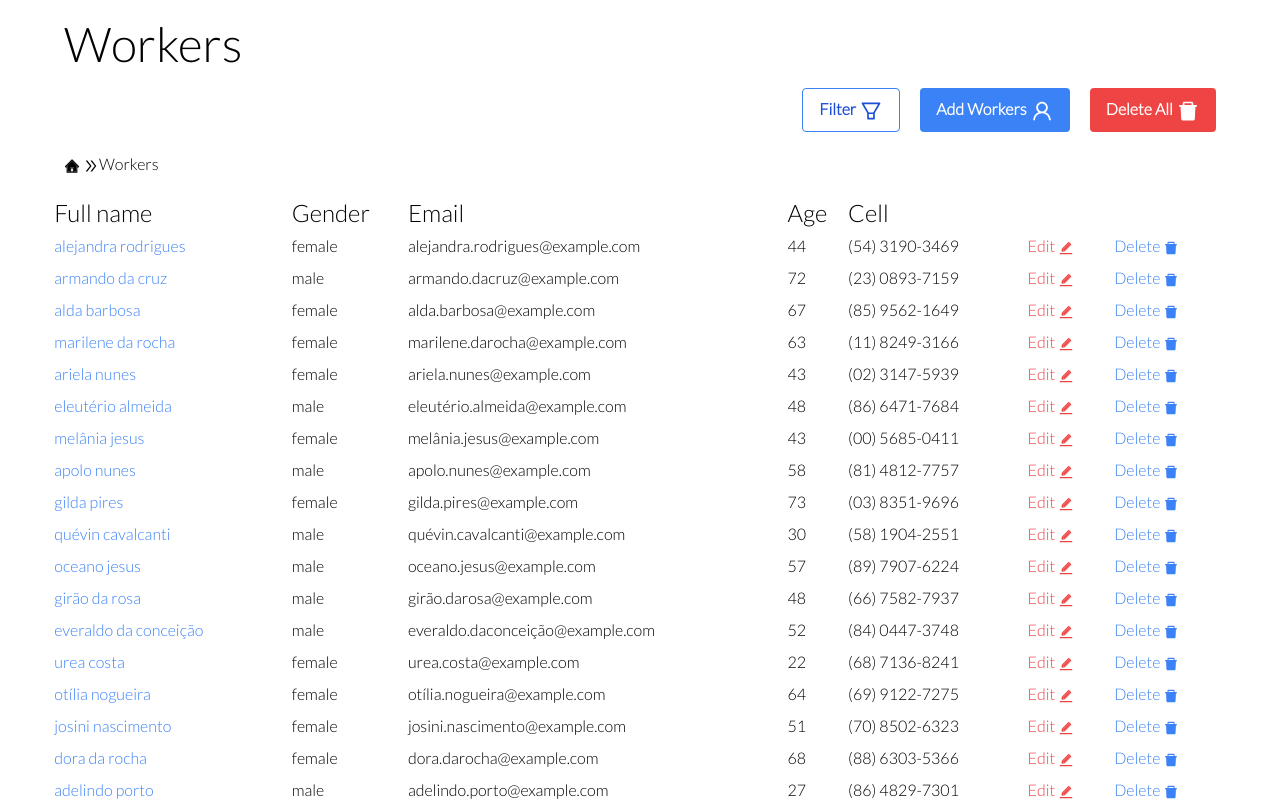
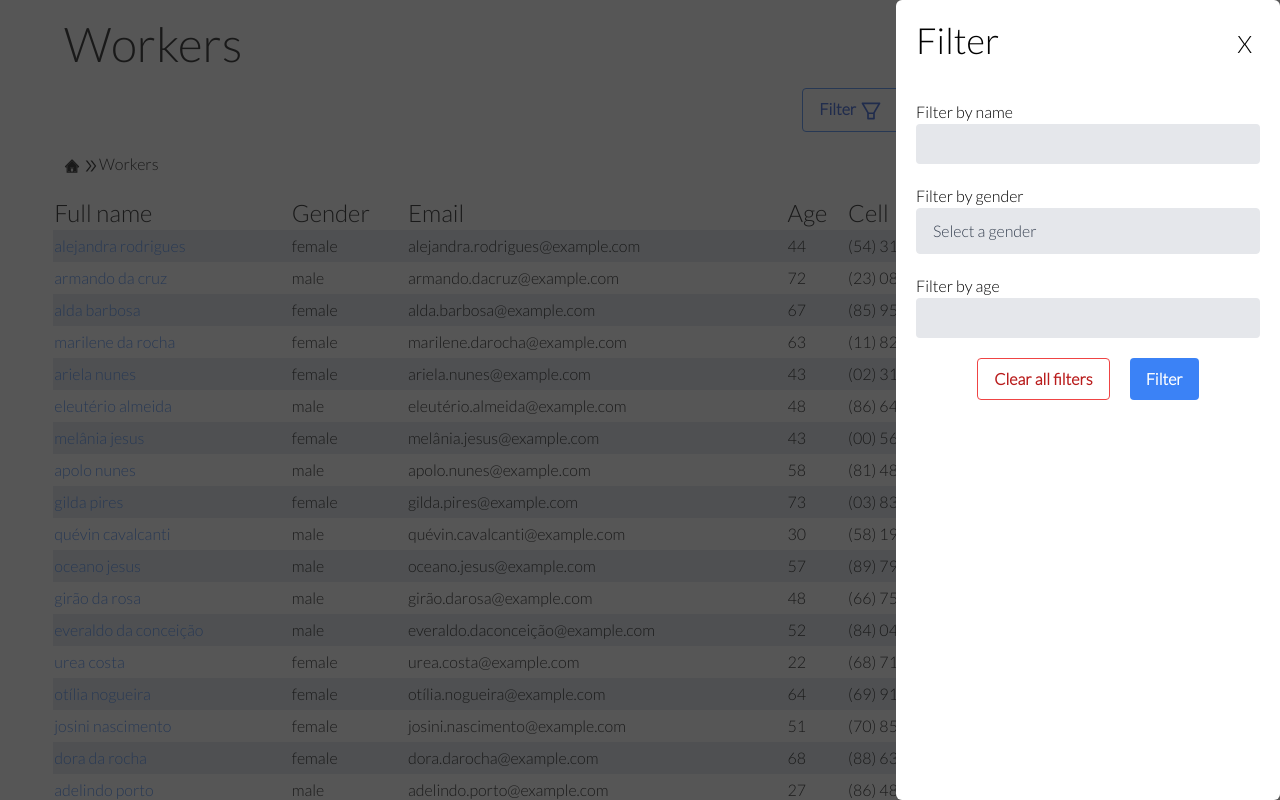
Before and after one commit to RenzoBeltran/react-challenge-workers, a React (Create React App) app: page / in a window 1280 px wide. Both pictures are taken after a click on the button "Filter". Shown: the top 800 px of the page. Built offline with nearby package versions, Linux system fonts and the light colour scheme.

Commit message:
Add: Filter component content and styling
In this commit, i also create the functions
to open and close the filter modal

```diff
--- a/src/components/Filter/index.tsx
+++ b/src/components/Filter/index.tsx
@@ -1,7 +1,42 @@
-const index = () => {
+interface IFilter {
+  title: string;
+  handleCloseFilter(): any;
+}
+
+const index: React.FC<IFilter> = ({ title, handleCloseFilter }) => {
+  const clickToScreen = (event: any) => {
+    if (event.path[0].id === "close-modal")
+      handleCloseFilter();
+  }
+  document.body.addEventListener('click', clickToScreen, true);
   return (
-    <div>
-      im the filter component
+    <div id="close-modal" className="absolute top-0 w-screen h-screen filter-bg flex justify-end items-center z-10">
+      <div className="w-96 relative h-screen bg-white p-5 rounded-md">
+        <button className="absolute top-7 right-7 text-2xl" onClick={handleCloseFilter}>X</button>
+        <h3 className="text-4xl mb-10">{title}</h3>
+        <form action="/" method="get">
+          <div className="mb-5">
+            <label htmlFor="filter-by-name">Filter by name</label>
+            <input className="bg-gray-200 appearance-none border-2 border-gray-200 rounded w-full py-2 px-4 text-gray-700 leading-tight focus:outline-none focus:bg-white focus:border-purple-500" name="name" id="filter-by-name" type="text" />
+          </div>
+          <div className="mb-5">
+            <label htmlFor="filter-by-gender">Filter by gender</label>
+            <select className="block appearance-none w-full bg-gray-200 border border-gray-200 text-gray-700 py-3 px-4 pr-8 rounded leading-tight focus:outline-none focus:bg-white focus:border-gray-500" name="gender" id="filter-by-gender" defaultValue="">
+              <option value="">Select a gender</option>
+              <option value="male">Male</option>
+              <option value="female">Female</option>
+            </select>
+          </div>
+          <div className="mb-5">
+            <label htmlFor="filter-by-age">Filter by age</label>
+            <input className="bg-gray-200 appearance-none border-2 border-gray-200 rounded w-full py-2 px-4 text-gray-700 leading-tight focus:outline-none focus:bg-white focus:border-purple-500" name="age" type="number" min="0" max="200" />
+          </div>
+          <div className="flex justify-center">
+            <button className="bg-transparent hover:bg-red-500 text-red-700 mr-5 font-semibold hover:text-white py-2 px-4 border border-red-500 hover:border-transparent rounded" type="reset">Clear all filters</button>
+            <button className="bg-blue-500 hover:bg-blue-700 text-white font-bold py-2 px-4 rounded" type="submit">Filter</button>
+          </div>
+        </form>
+      </div>
     </div>
   );
 };
--- a/src/index.css
+++ b/src/index.css
@@ -10,7 +10,10 @@ body {
   -moz-osx-font-smoothing: grayscale;
 }
 
-code {
-  font-family: source-code-pro, Menlo, Monaco, Consolas, 'Courier New',
-    monospace;
+.filter-bg {
+  background-color: rgba(34, 34, 34, 0.76);
 }
+
+.bg-table {
+  background-color: #e2e8f0;
+}
--- a/src/pages/Home.tsx
+++ b/src/pages/Home.tsx
@@ -1,4 +1,6 @@
+import { useState } from 'react';
 import jsonData from '../data.json';
+import Filter from '../components/Filter'
 import {
   AiOutlineFileExcel,
   AiFillDelete,
@@ -10,12 +12,22 @@ import {
 } from 'react-icons/ai';
 
 const Home = () => {
+  const [isFilterOpened, setIsFilterOpened] = useState(false);
+
+  const handleCloseFilter = (): void => {
+    setIsFilterOpened(false);
+  }
+
+  const handleOpenFilter = (): void => {
+    setIsFilterOpened(true);
+  }
+
   return (
     <div>
       <div className="ml-16">
         <h2 className="my-5 text-5xl">Workers</h2>
         <div className="flex justify-end mr-16">
-          <button className="bg-transparent mr-5 hover:bg-blue-500 text-blue-700 font-semibold hover:text-white py-2 px-4 border border-blue-500 hover:border-transparent rounded" >Filter <AiOutlineFilter size='1.5rem' className="inline" /></button>
+          <button className="bg-transparent mr-5 hover:bg-blue-500 text-blue-700 font-semibold hover:text-white py-2 px-4 border border-blue-500 hover:border-transparent rounded" onClick={handleOpenFilter}>Filter <AiOutlineFilter size='1.5rem' className="inline" /></button>
           <button className="bg-blue-500 mr-5 hover:bg-blue-600 text-white font-bold py-2 px-4 rounded">Add Workers <AiOutlineUser size='1.5rem' className='inline' /></button>
           <button className="bg-red-500 hover:bg-red-600 text-white font-bold py-2 px-4 rounded">Delete All <AiFillDelete size='1.5rem' className='inline' /></button>
         </div>
@@ -55,6 +67,7 @@ const Home = () => {
           <div>1-13 of 200</div></div>
         <div>Pagination</div>
       </div>
+      {isFilterOpened && <Filter title="Filter" handleCloseFilter={handleCloseFilter} />}
     </div>
   );
 };
```
